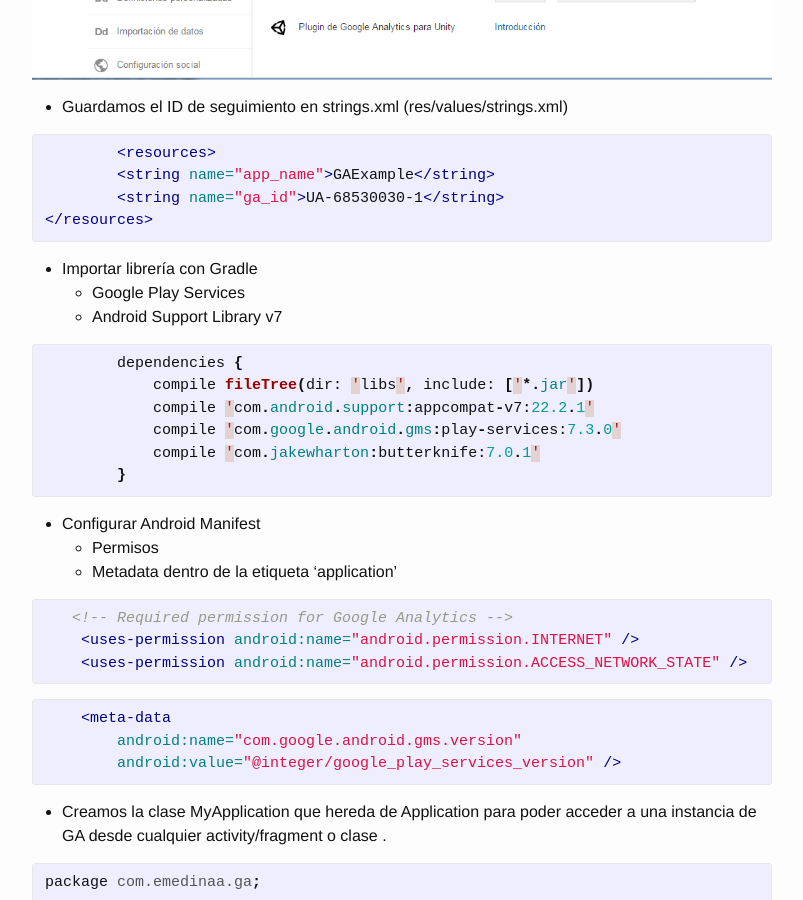
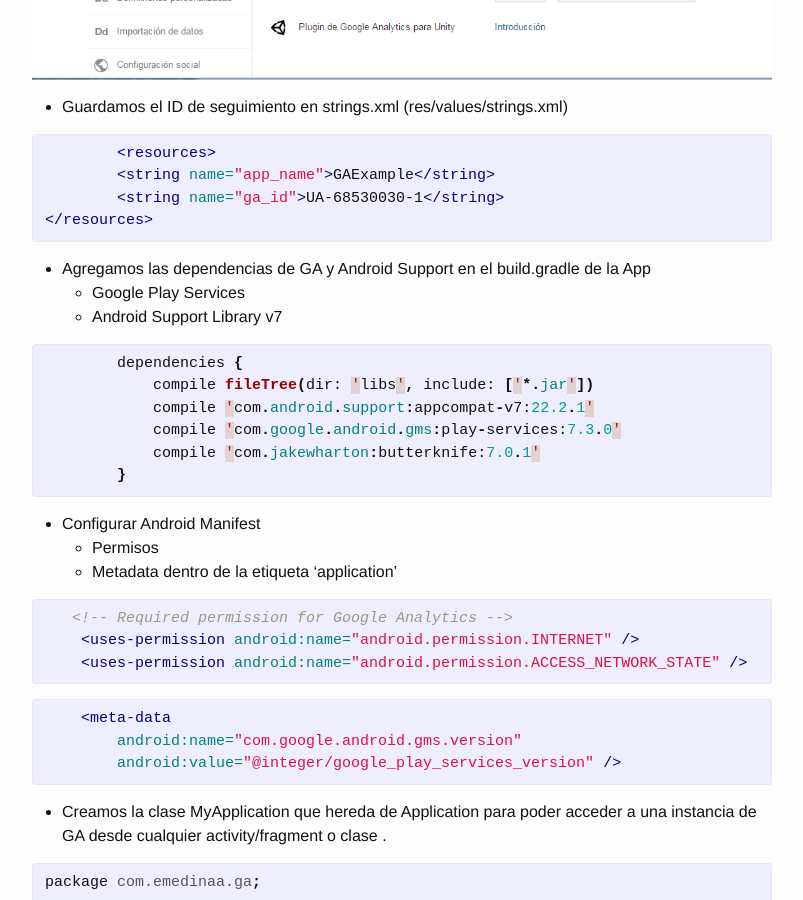
Before and after one commit to emedinaa/emedinaa.github.io, a Jekyll site: the page built from _posts/2015-10-06-google-analytics-android-sdk.markdown, in a window 1280 px wide and 900 px high, scrolled down 1202 px. Shown: the whole window, without its empty margins (238-1041 px from the left). Built offline with Jekyll 4.4.1, drawn with Linux system fonts in a browser that asks for light colours.

Commit message:
adjustments

```diff
--- a/_posts/2015-10-06-google-analytics-android-sdk.markdown
+++ b/_posts/2015-10-06-google-analytics-android-sdk.markdown
@@ -24,7 +24,7 @@ Ejemplo de como utilizar el SDK de Google Analytics para Android.
 </resources>
 {% endhighlight %}
 
-* Importar librería con Gradle
+* Agregamos las dependencias de GA y Android Support en el build.gradle de la App
 	* Google Play Services
 	* Android Support Library v7
 
```
